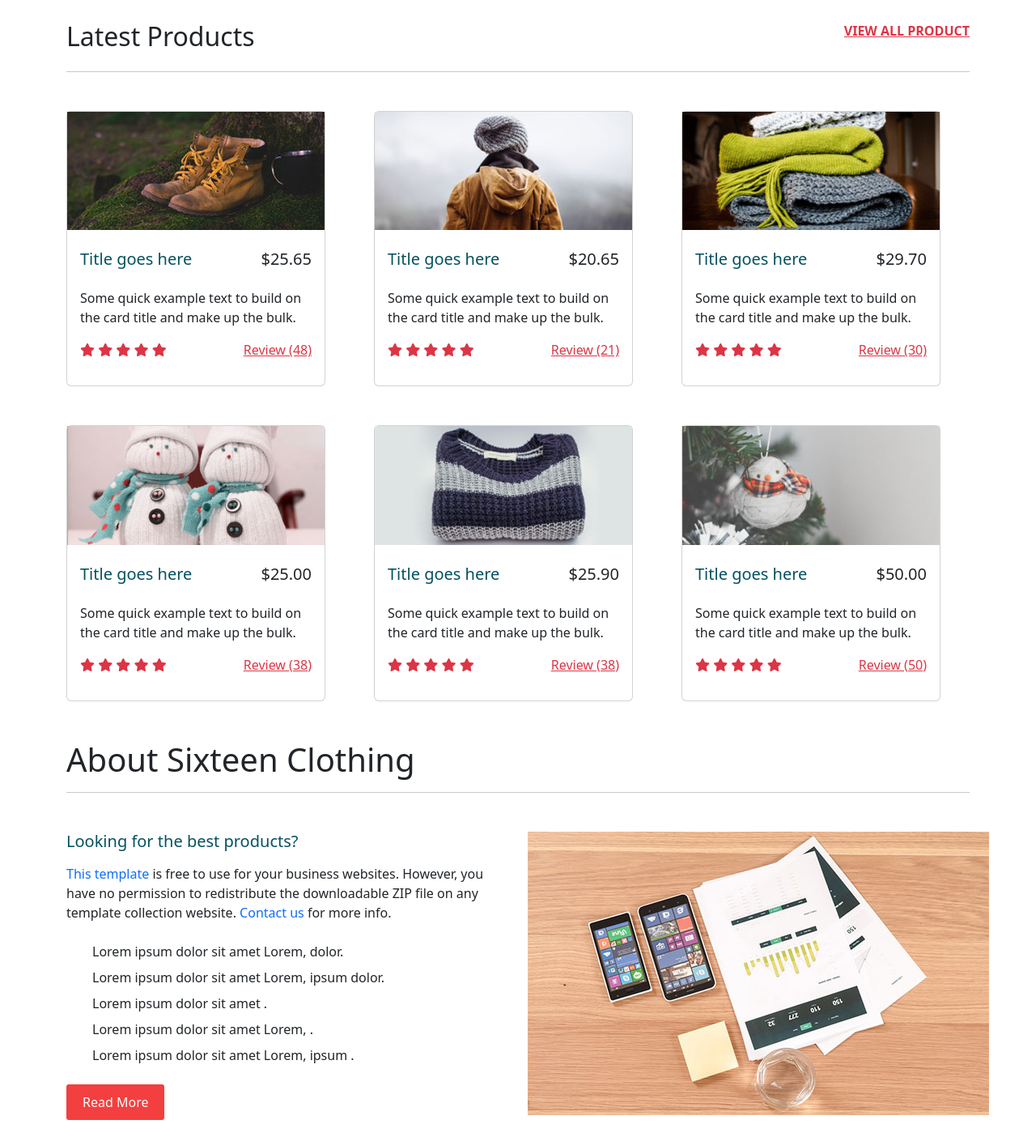
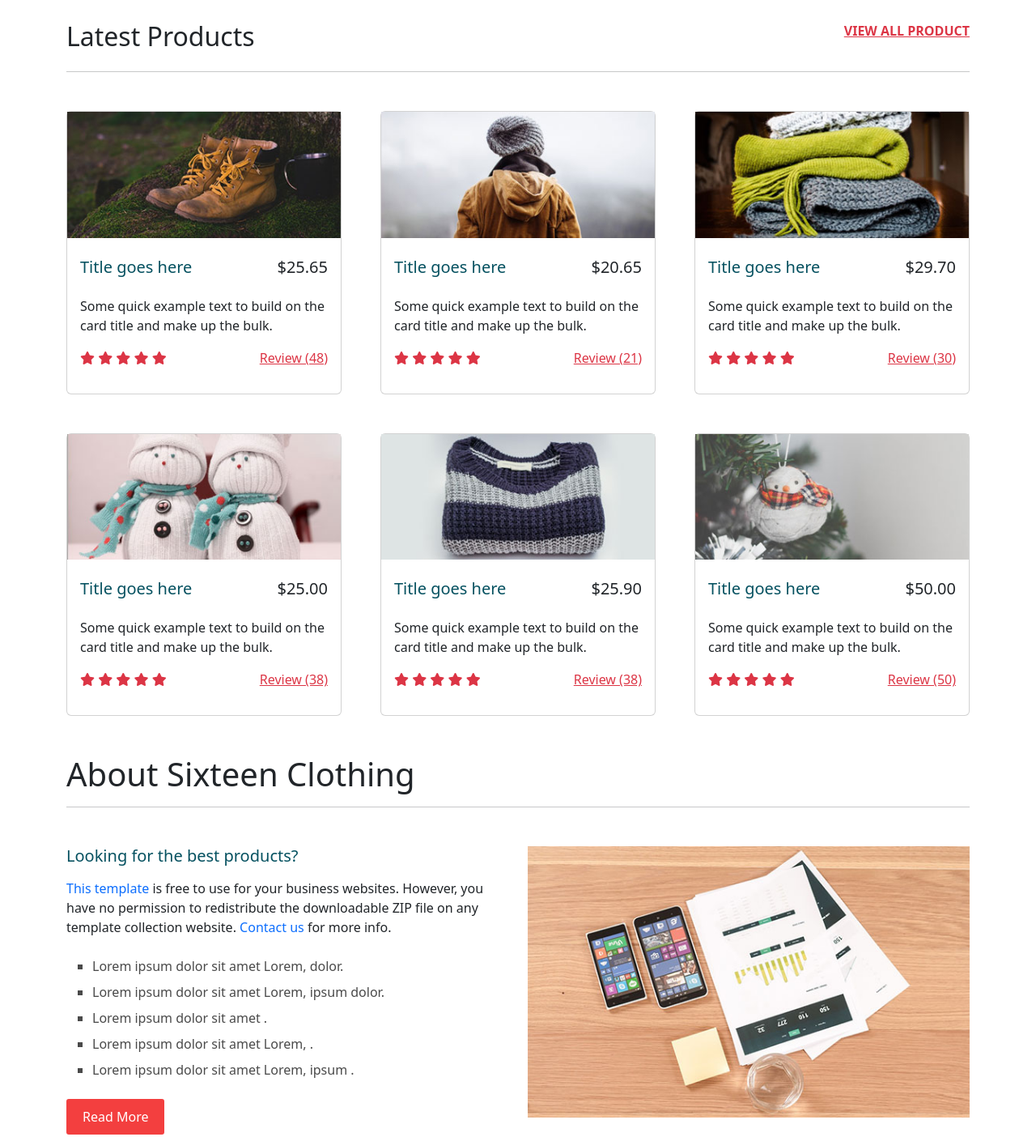
Before and after one commit to nessieazad/sixteen-clothing, a plain HTML site: page index.html in a window 1280 px wide. Shown: the part 820-2224 px from the top of the page at 81% size. Drawn offline with nearby package versions, Linux system fonts and the light colour scheme.

Commit message:
responsiveness added

```diff
--- a/index.html
+++ b/index.html
@@ -88,11 +88,11 @@
             <a class="d-block text-right text-danger fw-bolder" href="">VIEW ALL PRODUCT</a>
         </div>
         <hr class="mb-5">
-        <div class="row row-cols-2 row-cols-lg-3 ">
-            <div class="col  mb-5">
-                <div class="card" style="width: 20rem;">
-                    <img src="images/product_01.jpg" alt="...">
-                    <div class="p-lg-3">
+        <div class="row g-lg-5 g-sm-5 gy-4">
+            <div class="col-lg-4 col-sm-6">
+                <div class="card">
+                    <img class="img-fluid" src="images/product_01.jpg" alt="...">
+                    <div class="p-3">
                         <div class="card-title d-flex justify-content-between  py-2">
                             <h5 class="text-info-emphasis">Title goes here</h5>
                             <h5 class="">$25.65</h5>
@@ -112,10 +112,10 @@
                     </div>
                 </div>
             </div>
-            <div class="col">
-                <div class="card" style="width: 20rem;">
-                    <img src="images/product_02.jpg" alt="...">
-                    <div class="p-lg-3">
+            <div class="col-lg-4 col-sm-6">
+                <div class="card">
+                    <img class="img-fluid" src="images/product_02.jpg" alt="...">
+                    <div class="p-3">
                         <div class="card-title d-flex justify-content-between  py-2">
                             <h5 class="text-info-emphasis">Title goes here</h5>
                             <h5 class="">$20.65</h5>
@@ -135,10 +135,10 @@
                     </div>
                 </div>
             </div>
-            <div class="col">
-                <div class="card" style="width: 20rem;">
-                    <img src="images/product_03.jpg" alt="...">
-                    <div class="p-lg-3">
+            <div class="col-lg-4 col-sm-6">
+                <div class="card">
+                    <img class="img-fluid" src="images/product_03.jpg" alt="...">
+                    <div class="p-3">
                         <div class="card-title d-flex justify-content-between  py-2">
                             <h5 class="text-info-emphasis">Title goes here</h5>
                             <h5 class="">$29.70</h5>
@@ -158,10 +158,11 @@
                     </div>
                 </div>
             </div>
-            <div class="col">
-                <div class="card" style="width: 20rem;">
-                    <img src="images/product_04.jpg" alt="...">
-                    <div class="p-lg-3">
+
+            <div class="col-lg-4 col-sm-6">
+                <div class="card">
+                    <img class="img-fluid" src="images/product_04.jpg" alt="...">
+                    <div class="p-3">
                         <div class="card-title d-flex justify-content-between  py-2">
                             <h5 class="text-info-emphasis">Title goes here</h5>
                             <h5 class="">$25.00</h5>
@@ -181,10 +182,10 @@
                     </div>
                 </div>
             </div>
-            <div class="col">
-                <div class="card" style="width: 20rem;">
-                    <img src="images/product_05.jpg" alt="...">
-                    <div class="p-lg-3">
+            <div class="col-lg-4 col-sm-6">
+                <div class="card">
+                    <img class="img-fluid" src="images/product_05.jpg" alt="...">
+                    <div class="p-3">
                         <div class="card-title d-flex justify-content-between  py-2">
                             <h5 class="text-info-emphasis">Title goes here</h5>
                             <h5 class="">$25.90</h5>
@@ -204,10 +205,10 @@
                     </div>
                 </div>
             </div>
-            <div class="col">
-                <div class="card" style="width: 20rem;">
-                    <img src="images/product_06.jpg" alt="...">
-                    <div class="p-lg-3">
+            <div class="col-lg-4 col-sm-6">
+                <div class="card">
+                    <img class="img-fluid" src="images/product_06.jpg" alt="...">
+                    <div class="p-3">
                         <div class="card-title d-flex justify-content-between  py-2">
                             <h5 class="text-info-emphasis">Title goes here</h5>
                             <h5 class="">$50.00</h5>
@@ -228,11 +229,10 @@
                 </div>
             </div>
         </div>
-
     </section>
     <!-- --------------------------latest-products-end------------------------ -->
     <!-- -------------About-sisteen-clothing-begin-------------------- -->
-    <section class="container my-5">
+    <section class="my-5 container">
         <h1>About Sixteen Clothing</h1>
         <hr>
         <div class="row mt-lg-5">
@@ -245,41 +245,44 @@
                         href="">Contact
                         us</a> for more info.
                 </p>
-                <ul class="list-group-item-action my-4">
-                    <li class="list-group-item">Lorem ipsum dolor sit amet Lorem, dolor.</li>
-                    <li class="list-group-item my-2">Lorem ipsum dolor sit amet Lorem, ipsum dolor.</li>
-                    <li class="list-group-item">Lorem ipsum dolor sit amet .</li>
-                    <li class="list-group-item my-2">Lorem ipsum dolor sit amet Lorem, .</li>
-                    <li class="list-group-item">Lorem ipsum dolor sit amet Lorem, ipsum .</li>
+                <ul class="my-4" type="square">
+                    <li class="list-item">Lorem ipsum dolor sit amet Lorem, dolor.</li>
+                    <li class="list-item my-2">Lorem ipsum dolor sit amet Lorem, ipsum dolor.</li>
+                    <li class="list-item">Lorem ipsum dolor sit amet .</li>
+                    <li class="list-item my-2">Lorem ipsum dolor sit amet Lorem, .</li>
+                    <li class="list-item">Lorem ipsum dolor sit amet Lorem, ipsum .</li>
                 </ul>
                 <button class="readmore-buttn ">Read More</button>
             </div>
-            <div class="col-lg-2"><img src="images/feature-image.jpg" alt=""> </div>
+            <div class="col-lg-6 mt-5 mt-lg-0">
+                <img class="img-fluid" src="images/feature-image.jpg" alt="">
+            </div>
         </div>
     </section>
     <!-- -------------About-sisteen-clothing-end-------------------- -->
     <!-- ------------------creative-unique-begin-------------------- -->
     <section class="container">
         <hr class="pb-lg-5">
-        <div class="row bg-body-secondary p-lg-3 rounded">
-            <div class="col">
+        <div class="row bg-body-secondary p-3 rounded">
+            <div class="col-lg-6">
                 <h5 class="text-primary my-lg-2">Creative & Unique <span class="fw-bolder">Sixteen</span> Products</h5>
                 <p>Lorem ipsum dolor sit amet, consectetur adipisicing elit. Itaque elite nulla</p>
             </div>
-            <div class="col text-end  ">
-                <button class="mt-3 purchase-bttn">Purchase Now</button>
+            <div class="col-lg-6 text-lg-end text-center ">
+                <button class="mt-lg-3 purchase-bttn">Purchase Now</button>
             </div>
         </div>
 
     </section>
     <!-- ------------------creative-unique-end-------------------- -->
-    <footer class="container">
-        <hr class=" my-5">
-        <p class="text-center my-lg-5 text-secondary-emphasis">COPYRIGHT © 2020 SIXTEEN CLOTHING CO., LTD. - DESIGN:
-            <span class="text-danger">TEMPLATEMO</span>
-        </p>
-    </footer>
+
 </main>
+<footer class="container">
+    <hr class=" my-lg-5">
+    <p class="text-center my-lg-5 text-secondary-emphasis">COPYRIGHT © 2020 SIXTEEN CLOTHING CO., LTD. - DESIGN:
+        <span class="text-danger">TEMPLATEMO</span>
+    </p>
+</footer>
 
 <body>
 
--- a/style.css
+++ b/style.css
@@ -21,12 +21,12 @@
 }
 
 /* ---------------------  */
-.list-group-item {
+.list-item {
     color: #4a4a4a;
     transition: 0.3s;
 }
 
-.list-group-item:hover {
+.list-item:hover {
     color: #f33f3f;
 }
 
```
